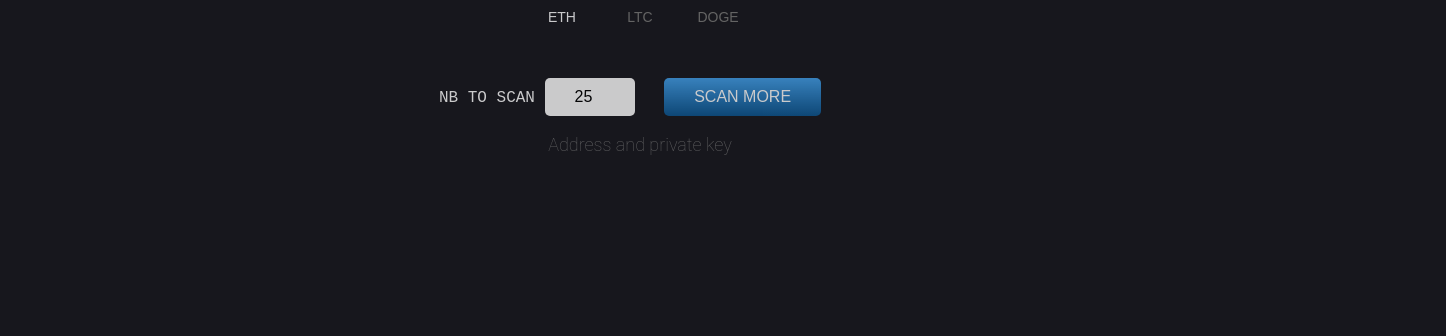
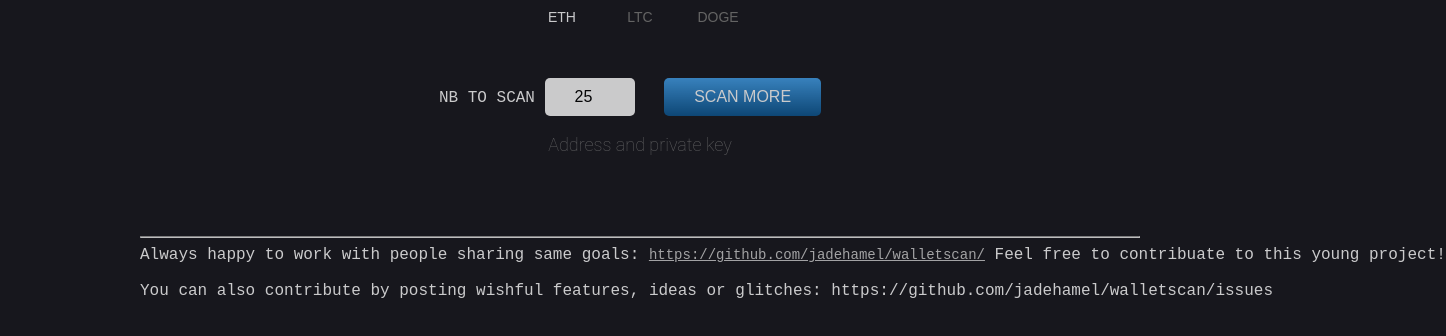
Before and after one commit to jadehamel/walletscan, a plain HTML site: page index.html in a window 1280 px wide. Shown: the part 402-738 px from the top of the page, 1446 px wide, since content can reach past the window. Drawn offline with nearby package versions, Linux system fonts and the light colour scheme.

Commit message:
Opening to the community welcome message

```diff
--- a/index.html
+++ b/index.html
@@ -100,7 +100,6 @@
           <div align="center" class="radio-container" style="width:100%;margin-right:30px;margin-bottom:20px;">
             <div class="logo"><img src="./assets/logo.png"></div>
 
-
             <div class="raminu_gulam_but radio-btn">
               <input type="radio" name="oETH" id="rETH" checked="" onclick="      clearAddresses(0);">
               <label for="rETH"><img width="40px" src="./assets/img/eth.svg" title="Eth">ETH</label>
@@ -170,7 +169,11 @@
               </tr>
             </tbody>
           </table>
-            <br>
+            <hr>
+            <div>
+              Always happy to work with people sharing same goals: <a href="https://github.com/jadehamel/walletscan/">https://github.com/jadehamel/walletscan/</a> Feel free to contribuate to this young project!<br/><br/>
+              You can also contribute by posting wishful features, ideas or glitches: https://github.com/jadehamel/walletscan/issues
+            </div>
             <br>
           </div>
         </div>
```
